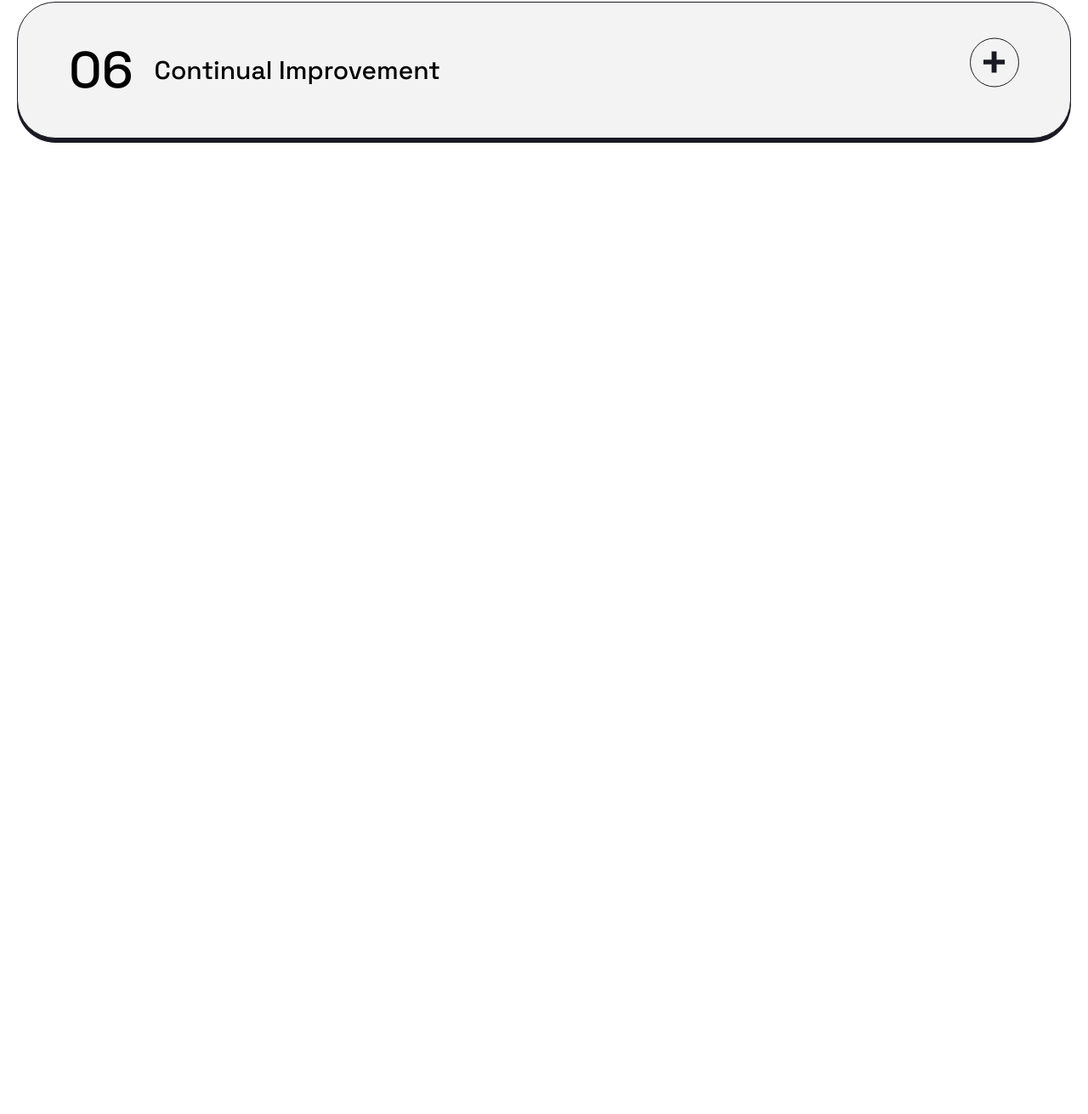
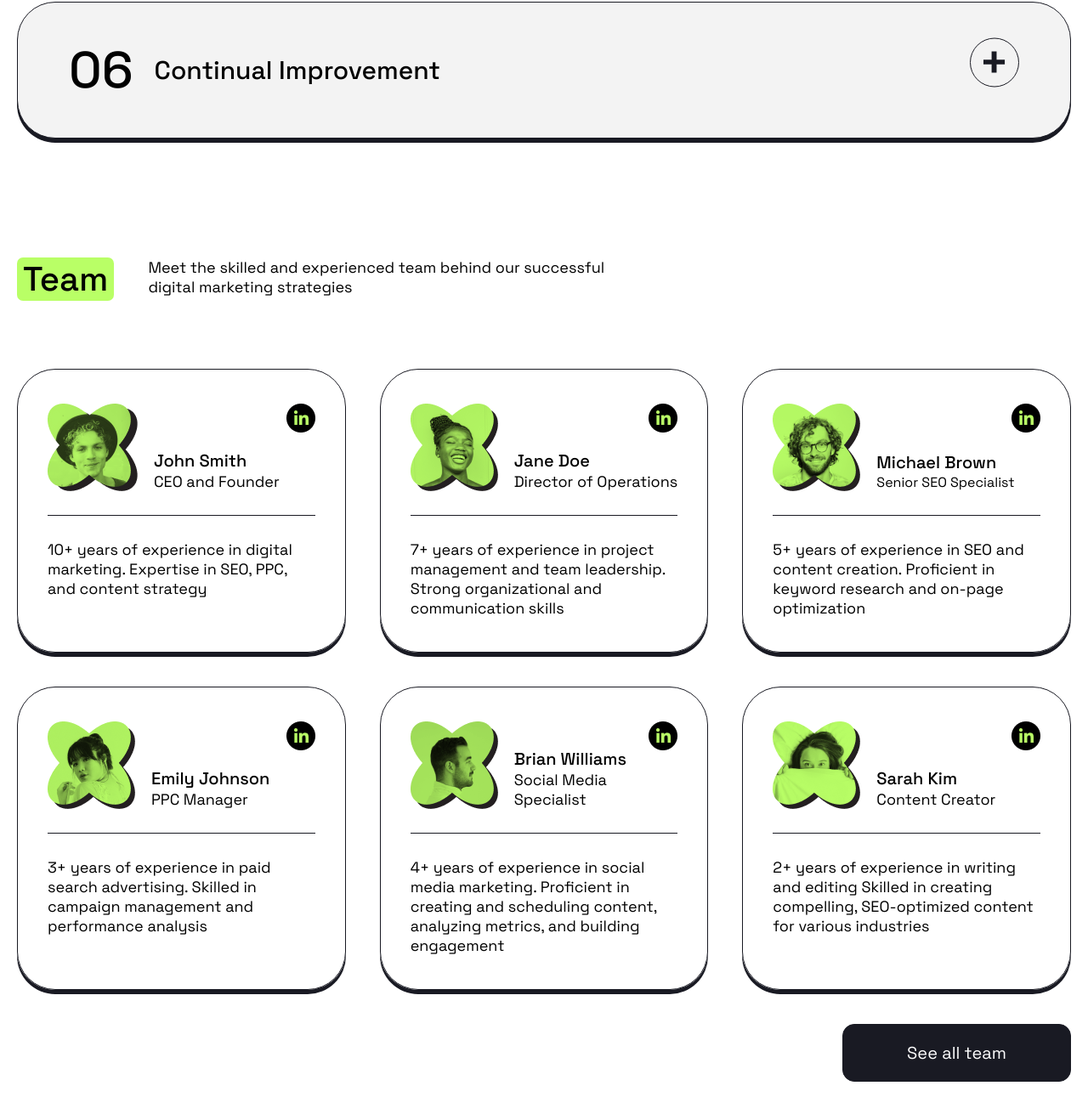
Before and after one commit to kate-postnikova/positivus, a website: page index.html in a window 1280 px wide. Shown: the part 3764-5075 px from the top of the page at 85% size. Before the commit the page ends 4067 px from the top, so only its background shows below. Drawn offline with Linux system fonts and the light colour scheme.

Commit message:
team section is created

```diff
--- a/index.html
+++ b/index.html
@@ -231,6 +231,96 @@
           </details>
         </div>
       </section>
+      <section class="team">
+        <div class="title-section">
+          <h2 class="title title-highlighting title-highlighting_type_green">Team</h2>
+          <p class="subtitle">
+            Meet the skilled and experienced team behind our successful digital marketing strategies
+          </p>
+        </div>
+        <ul class="team-cards">
+          <li class="team-cards_item">
+            <div class="team-cards_box">
+              <img class="team-cards_image" src="./images/team-images/team-image-1.png" alt="">
+              <div class="team-cards_info">
+                <h3 class="team-cards_name">John Smith</h3>
+                <p class="team-cards_about">CEO and Founder</p>
+              </div>
+              <img class="team-cards_link-icon" src="./images/social-logos/linkedin-logo-black.png" alt="">
+            </div>
+            <p class="team-cards_summary">
+              10+ years of experience in digital marketing. Expertise in SEO, PPC, and content strategy
+            </p>
+          </li>
+          <li class="team-cards_item">
+            <div class="team-cards_box">
+              <img class="team-cards_image" src="./images/team-images/team-image-2.png" alt="">
+              <div class="team-cards_info">
+                <h3 class="team-cards_name">Jane Doe</h3>
+                <p class="team-cards_about">Director of Operations</p>
+              </div>
+              <img class="team-cards_link-icon" src="./images/social-logos/linkedin-logo-black.png" alt="">
+            </div>
+            <p class="team-cards_summary">
+              7+ years of experience in project management and team leadership. Strong organizational and communication skills
+            </p>
+          </li>
+          <li class="team-cards_item">
+            <div class="team-cards_box">
+              <img class="team-cards_image" src="./images/team-images/team-image-3.png" alt="">
+              <div class="team-cards_info">
+                <h3 class="team-cards_name">Michael Brown</h3>
+                <p class="team-cards_info">Senior SEO Specialist</p>
+              </div>
+              <img class="team-cards_link-icon" src="./images/social-logos/linkedin-logo-black.png" alt="">
+            </div>
+            <p class="team-cards_summary">
+              5+ years of experience in SEO and content creation. Proficient in keyword research and on-page optimization
+            </p>
+          </li>
+          <li class="team-cards_item">
+            <div class="team-cards_box">
+              <img class="team-cards_image" src="./images/team-images/team-image-4.png" alt="">
+              <div class="team-cards_info">
+                <h3 class="team-cards_name">Emily Johnson</h3>
+                <p class="team-cards_about">PPC Manager</p>
+              </div>
+              <img class="team-cards_link-icon" src="./images/social-logos/linkedin-logo-black.png" alt="">
+            </div>
+            <p class="team-cards_summary">
+              3+ years of experience in paid search advertising. Skilled in campaign management and performance analysis
+            </p>
+          </li>
+          <li class="team-cards_item">
+            <div class="team-cards_box">
+              <img class="team-cards_image" src="./images/team-images/team-image-5.png" alt="">
+              <div class="team-cards_info">
+                <h3 class="team-cards_name">Brian Williams</h3>
+                <p class="team-cards_about">Social Media Specialist</p>
+              </div>
+              <img class="team-cards_link-icon" src="./images/social-logos/linkedin-logo-black.png" alt="">
+            </div>
+            <p class="team-cards_summary">
+              4+ years of experience in social media marketing. Proficient in creating and scheduling content, analyzing metrics, and building engagement
+            </p>
+          </li>
+          <li class="team-cards_item">
+            <div class="team-cards_box">
+              <img class="team-cards_image" src="./images/team-images/team-image-6.png" alt="">
+              <div class="team-cards_info">
+                <h3 class="team-cards_name">Sarah Kim</h3>
+                <p class="team-cards_about">Content Creator</p>
+              </div>
+              <img class="team-cards_link-icon" src="./images/social-logos/linkedin-logo-black.png" alt="">
+            </div>
+            <p class="team-cards_summary">
+              2+ years of experience in writing and editing
+              Skilled in creating compelling, SEO-optimized content for various industries
+            </p>
+          </li>
+        </ul>
+        <button class="button main-button team__button">See all team</button>
+      </section>
     </main>
   </body>
 </html>
--- a/styles/style.css
+++ b/styles/style.css
@@ -256,3 +256,63 @@
 .accordion__text {
   margin-top: 30px;
 }
+
+.team {
+  margin-bottom: 100px;
+}
+
+.team-cards {
+  display: grid;
+  grid-template-columns: repeat(3, 1fr);
+  gap: 40px;
+  margin-bottom: 40px;
+}
+
+.team-cards_item {
+  padding: 40px 35px;
+  border-radius: 45px;
+  border: 1px solid #191A23;
+  box-shadow: 0 5px 0 0 #191A23;
+}
+
+.team-cards_box {
+  position: relative;
+  display: flex;
+  border-bottom: 1px solid #191A23;
+  padding-bottom: 28px;
+}
+
+.team-cards_image {
+  margin-right: 19px;
+}
+
+.team-cards_info {
+  align-self: end;
+}
+
+.team-cards_name {
+  font-size: 20px;
+  font-weight: 500;
+}
+
+.team-cards_about {
+  font-size: 18px;
+}
+
+.team-cards_link-icon {
+  position: absolute;
+  top: 0;
+  right: 0;
+  cursor: pointer;
+}
+
+.team-cards_summary {
+  font-size: 18px;
+  padding-top: 28px;
+}
+
+.team__button {
+  display: block;
+  margin-left: auto;
+  width: 269px;
+}
```
Also changed, not shown: images/social-logos/linkedin-logo-black.png (added).
